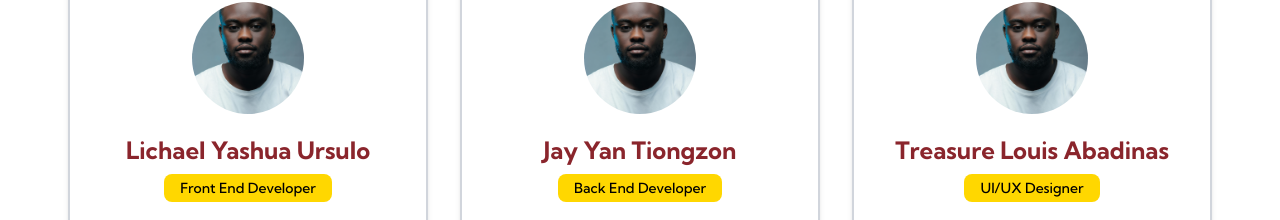
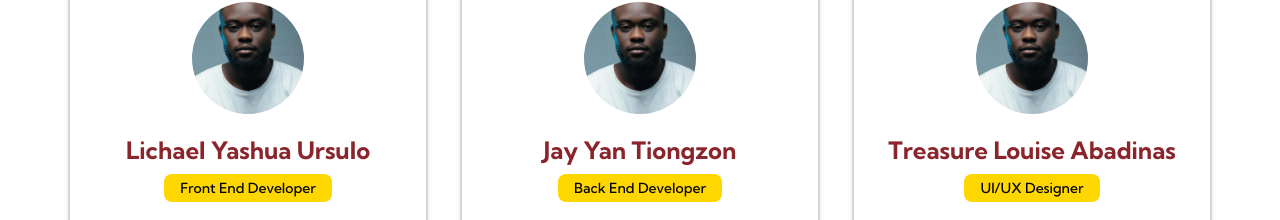
Before and after one commit to LikeYasay/CampusConnect, a Next.js app: page /team in a window 1280 px wide. Shown: the part 710-930 px from the top of the page. Built offline with nearby package versions, Linux system fonts and the light colour scheme.

Commit message:
Feature(ui):  added letter e

```diff
--- a/app/team/page.tsx
+++ b/app/team/page.tsx
@@ -163,7 +163,7 @@ export default function OurTeamPage() {
               />
             </div>
             <h3 className="text-[#8a252c] text-2xl font-bold mt-4">
-              Treasure Louis Abadinas
+              Treasure Louise Abadinas
             </h3>
             <div className="bg-[#ffd700] rounded-lg inline-block px-4 py-1 mt-2">
               <p className="text-sm font-medium text-black">UI/UX Designer</p>
```
